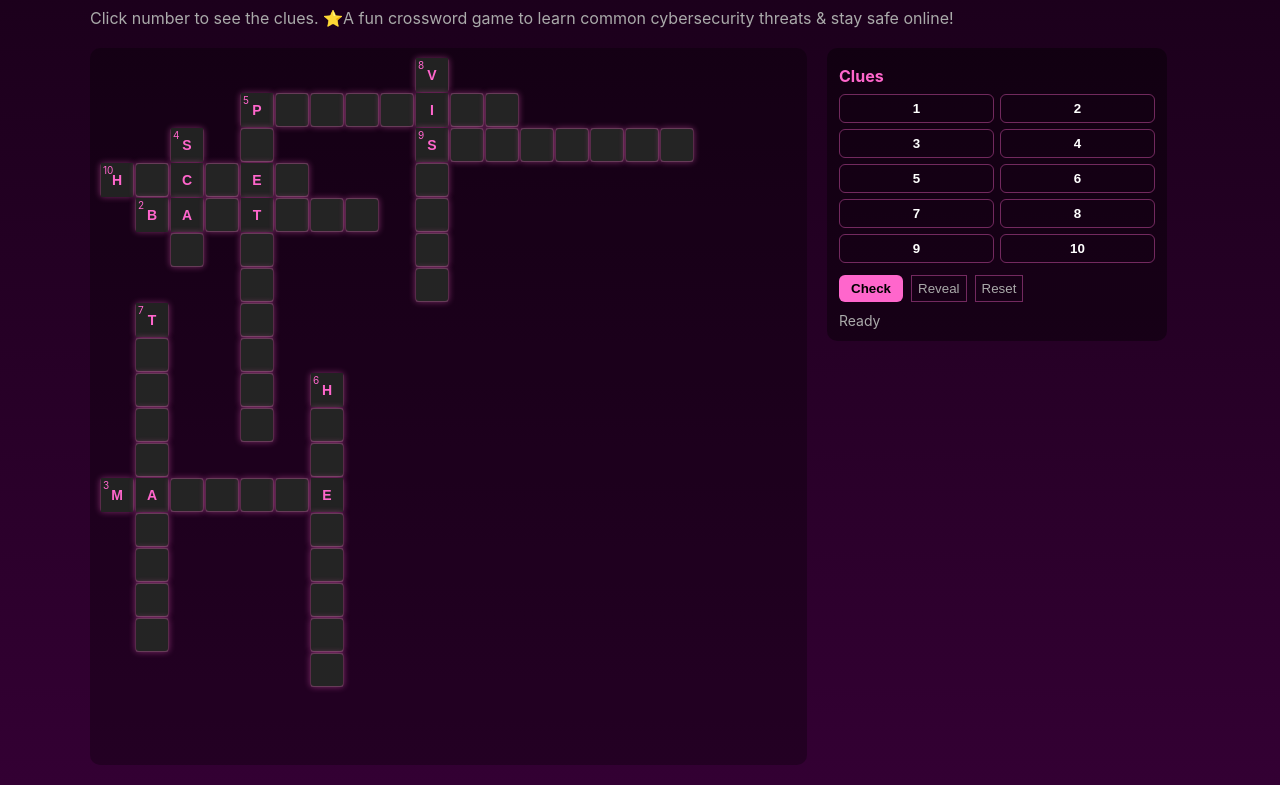
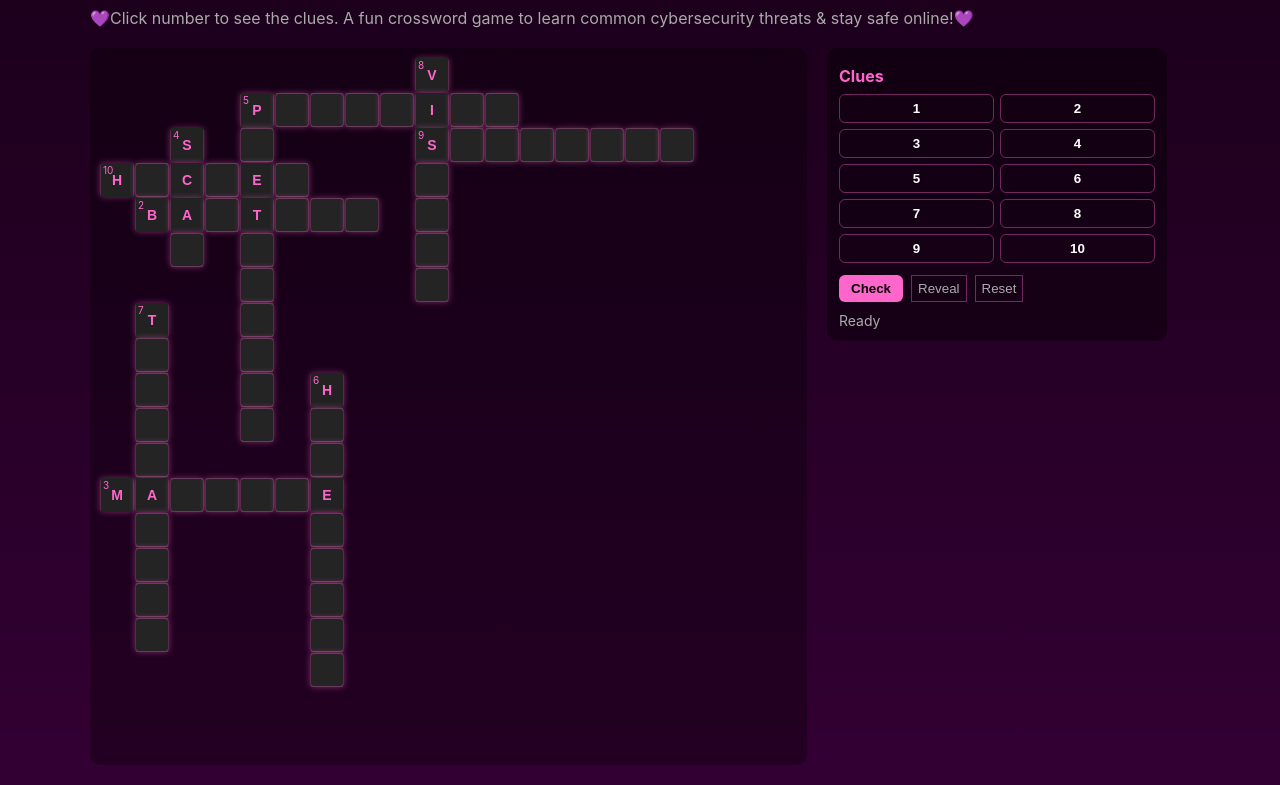
Before and after one commit to annyeongz931-bot/cybersecurity_crossword, a plain HTML site: page index.html in a window 1280 px wide. Shown: the part 61-846 px from the top of the page. Drawn offline with Linux system fonts and the light colour scheme.

Commit message:
Update index.html

```diff
--- a/index.html
+++ b/index.html
@@ -69,7 +69,7 @@
 <body>
 <div class="wrap">
   <h1>Cyberthreats Crossword</h1>
-  <p class="lead">Click number to see the clues. ⭐A fun crossword game to learn common cybersecurity threats & stay safe online!</p>
+  <p class="lead">💜Click number to see the clues. A fun crossword game to learn common cybersecurity threats & stay safe online!💜</p>
 
   <div class="boardWrap">
     <div class="grid"><div class="cells" id="cells"></div></div>
```
